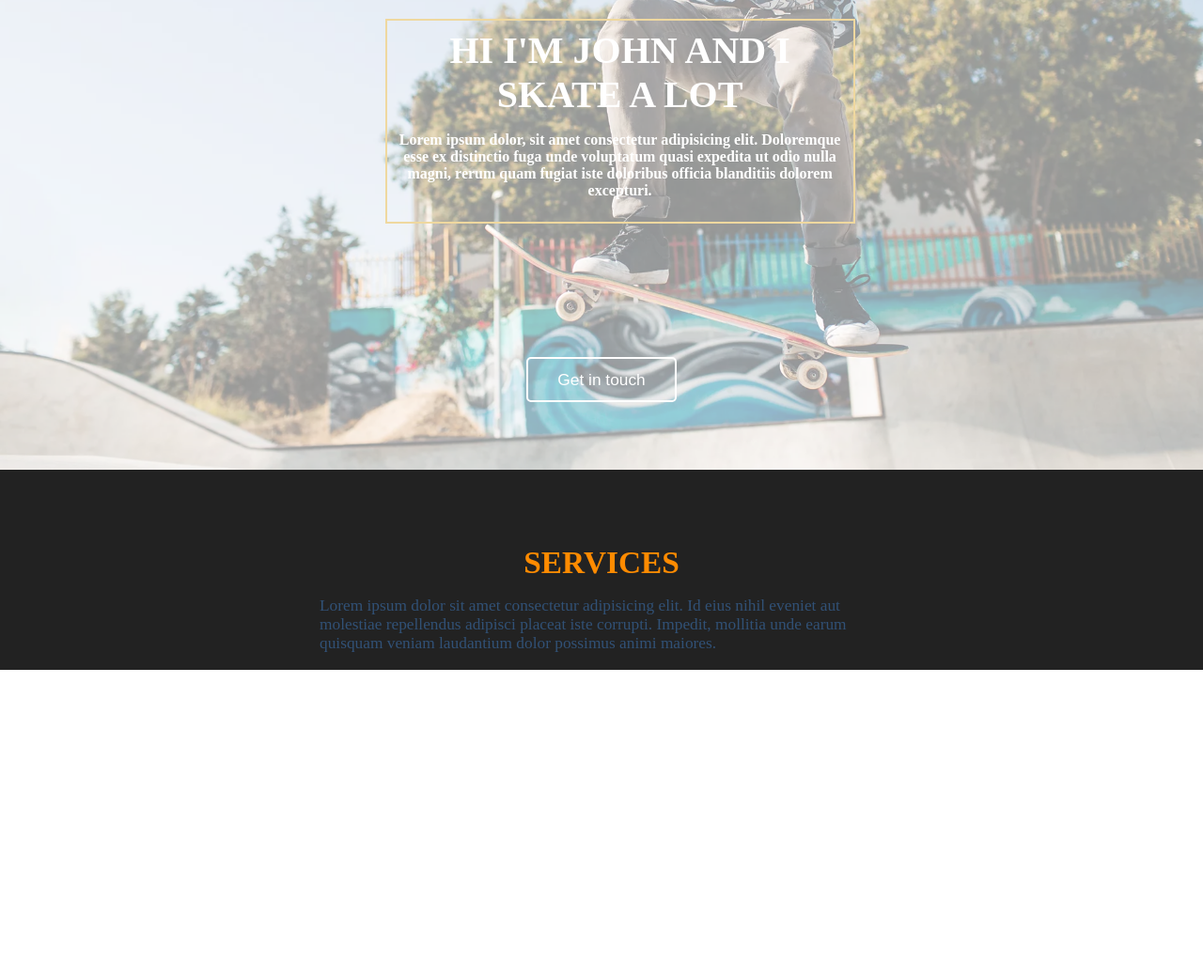
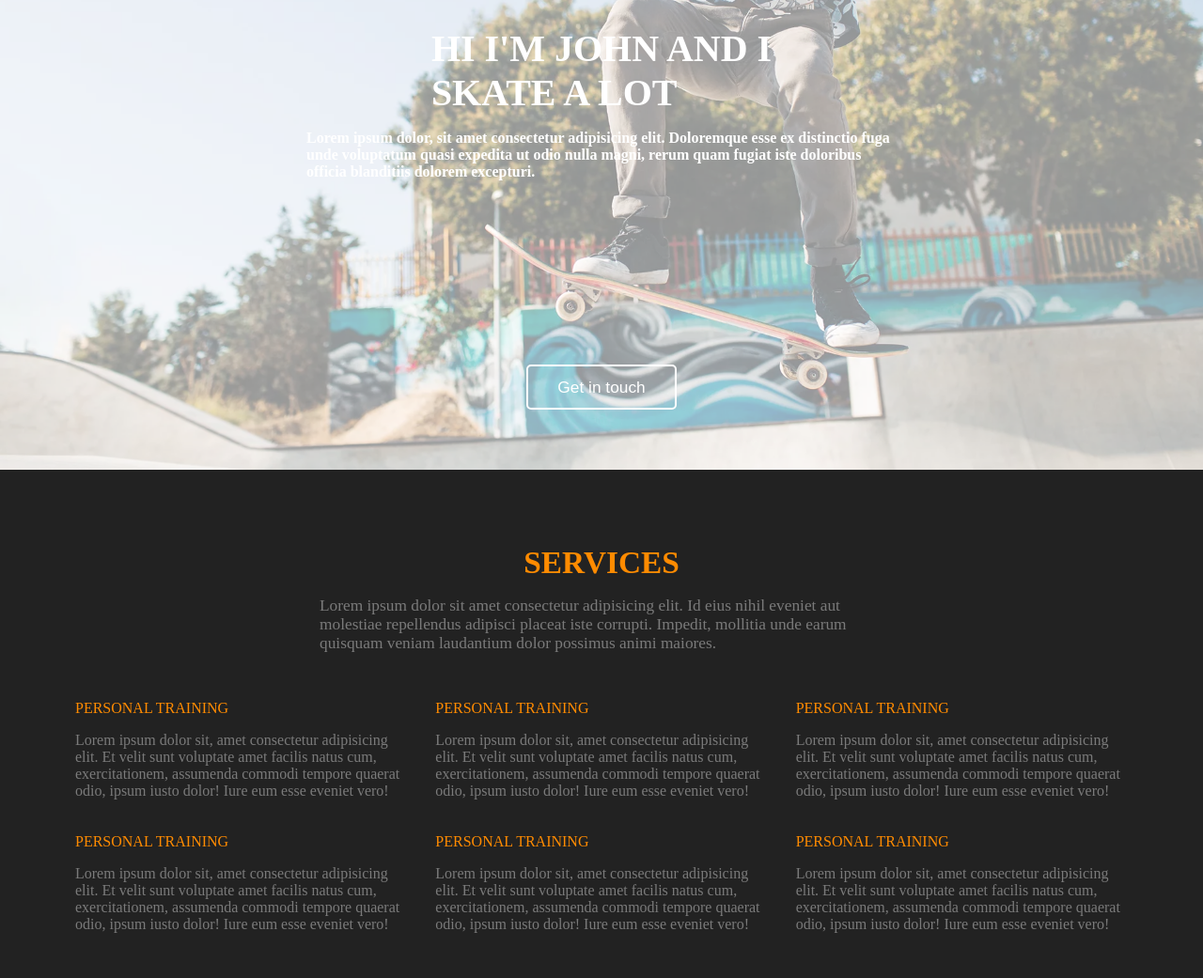
Before and after one commit to t-boat/class-project, a plain HTML site: page index.html in a window 1280 px wide. Shown: the part 300-1341 px from the top of the page at 94% size. Before the commit the page ends 1013 px from the top, so only its background shows below. Drawn offline with Linux system fonts and the light colour scheme.

Commit message:
Added 'Services' grid

```diff
--- a/index.html
+++ b/index.html
@@ -104,6 +104,71 @@
 
         </div>
 
+
+        <div id="parent-grid">
+
+            <div class="cards">
+
+                <div class="avatars"></div>
+
+                <span class="card-headings">PERSONAL TRAINING</span>
+
+                <P>Lorem ipsum dolor sit, amet consectetur adipisicing elit. Et velit sunt voluptate amet facilis natus cum, exercitationem, assumenda commodi tempore quaerat odio, ipsum iusto dolor! Iure eum esse eveniet vero!</P>
+
+            </div>
+
+            <div class="cards">
+
+                <div class="avatars"></div>
+
+                <span class="card-headings">PERSONAL TRAINING</span>
+
+                <P>Lorem ipsum dolor sit, amet consectetur adipisicing elit. Et velit sunt voluptate amet facilis natus cum, exercitationem, assumenda commodi tempore quaerat odio, ipsum iusto dolor! Iure eum esse eveniet vero!</P>
+
+            </div>
+
+            <div class="cards">
+
+                <div class="avatars"></div>
+
+                <span class="card-headings">PERSONAL TRAINING</span>
+
+                <P>Lorem ipsum dolor sit, amet consectetur adipisicing elit. Et velit sunt voluptate amet facilis natus cum, exercitationem, assumenda commodi tempore quaerat odio, ipsum iusto dolor! Iure eum esse eveniet vero!</P>
+
+            </div>
+
+            <div class="cards">
+
+                <div class="avatars"></div>
+
+                <span class="card-headings">PERSONAL TRAINING</span>
+
+                <P>Lorem ipsum dolor sit, amet consectetur adipisicing elit. Et velit sunt voluptate amet facilis natus cum, exercitationem, assumenda commodi tempore quaerat odio, ipsum iusto dolor! Iure eum esse eveniet vero!</P>
+
+            </div>
+
+            <div class="cards">
+
+                <div class="avatars"></div>
+
+                <span class="card-headings">PERSONAL TRAINING</span>
+
+                <P>Lorem ipsum dolor sit, amet consectetur adipisicing elit. Et velit sunt voluptate amet facilis natus cum, exercitationem, assumenda commodi tempore quaerat odio, ipsum iusto dolor! Iure eum esse eveniet vero!</P>
+
+            </div>
+
+            <div class="cards">
+
+                <div class="avatars"></div>
+
+                <span class="card-headings">PERSONAL TRAINING</span>
+
+                <P>Lorem ipsum dolor sit, amet consectetur adipisicing elit. Et velit sunt voluptate amet facilis natus cum, exercitationem, assumenda commodi tempore quaerat odio, ipsum iusto dolor! Iure eum esse eveniet vero!</P>
+
+            </div>
+
+        </div>
+
     </section>
 
 </body>
--- a/styles.css
+++ b/styles.css
@@ -1,3 +1,5 @@
+* {box-sizing: border-box;}
+
 body {
   margin: 0;
 }
@@ -50,7 +52,7 @@ body {
 
 /* Caption text */
 .text {
-  padding: 8px 12px;
+  /* padding: 8px 12px; */
   position: absolute;
   bottom: 4rem;
 
@@ -82,15 +84,17 @@ body {
 
   position: absolute;
   top: 40%;
-  left: 32%;
 
-  border: 2px solid goldenrod;
-  width: 500px;
-  text-align: center;
+  width: 100%;
+
+  display: flex;
+  flex-direction: column;
+  align-items: center;
 }
 
 .numbertext p {
   font-size: medium;
+  width: 50%;
 }
 
 
@@ -185,5 +189,24 @@ body {
 #services-container p {
   width: 600px;
   font-size: 13pt;
-  color: rgb(49, 81, 118);
+  color: rgba(255, 255, 255, 0.4);
 }
+
+
+#parent-grid {
+display: grid;
+grid-template-columns: repeat(3, 1fr);
+grid-template-rows: repeat(2, 1fr);
+grid-column-gap: 30px;
+grid-row-gap: 20px;
+
+padding: 2rem 5rem;
+}
+
+.cards p {
+  color: rgba(255, 255, 255, 0.4);
+}
+
+.card-headings {
+  color: rgb(255, 139, 0);
+}
```
